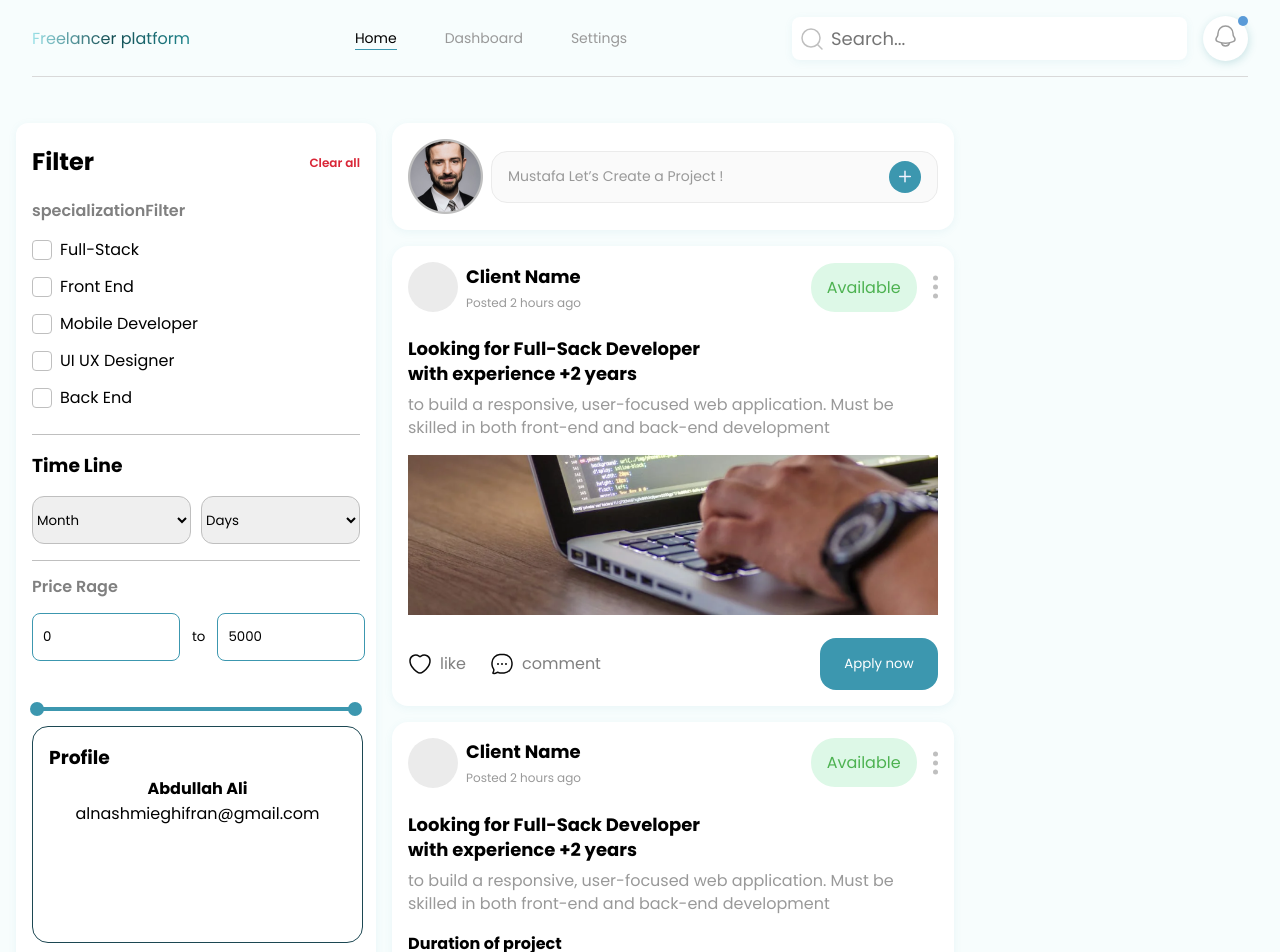
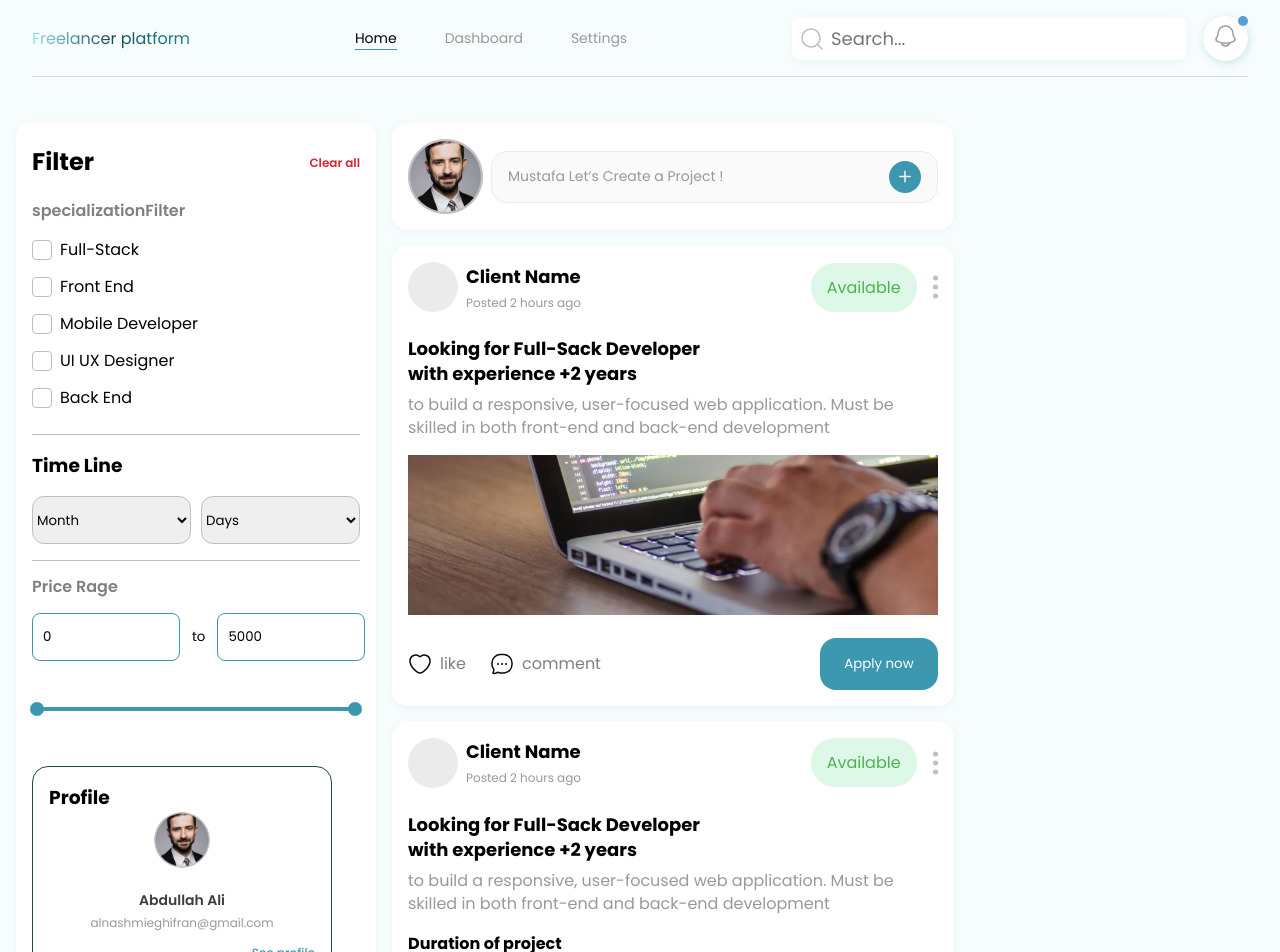
Before and after one commit to boo-shehab/Freelancer_platform, a React (Vite) app: page / in a window 1280 px wide. Shown: the top 952 px of the page. Built offline with nearby package versions, Linux system fonts and the light colour scheme.

Commit message:
Done
**The remining things is searching how i can get it sticky in it place.

```diff
--- a/src/screens/freeLancerScreen/freeLancerScreen.jsx
+++ b/src/screens/freeLancerScreen/freeLancerScreen.jsx
@@ -8,7 +8,7 @@ const freeLancerScreen = () => {
   const handleJobSelection = (jobId) => {
     setSelectedJobs((prevSelected) =>
       prevSelected.includes(jobId)
-        ? prevSelected.filter((id) => id !== jobId) // Remove if already selected
+        ? prevSelected.filter((id) => id !== jobId)
         : [...prevSelected, jobId]
     );
   };
@@ -53,6 +53,7 @@ const freeLancerScreen = () => {
       id: 1,
       name: "Abdullah Ali",
       email: "alnashmieghifran@gmail.com",
+      img: "/post.png",
     },
   ];
 
@@ -150,14 +151,14 @@ const freeLancerScreen = () => {
                 className={styles.priceShowUpInput}
                 type="text"
                 value={value[0]}
-                onChange={(e) => onInputChange(0, e.target.value)} // Update second value
+                onChange={(e) => onInputChange(0, e.target.value)}
               />
               <small>to</small>
               <input
                 className={styles.priceShowUpInput}
                 type="text"
                 value={value[1]}
-                onChange={(e) => onInputChange(1, e.target.value)} // Update second value
+                onChange={(e) => onInputChange(1, e.target.value)}
               />
             </div>
           </div>
@@ -195,14 +196,19 @@ const freeLancerScreen = () => {
           <div className={styles.editProfileFreeLancerSide}>
             <h3>Profile</h3>
             <div className={styles.editProfileFreeLancerSideContent}>
-              <img className={styles.FreeLancerSideContentImg} src="" alt="" />
+              <img
+                className={styles.FreeLancerSideContentImg}
+                src="/public/avatar.png"
+                alt=""
+              />
               {nameOfFreeLancer.map((i) => (
                 <div className={styles.FreeLancerSideContentText}>
-                  <h4>{i.name}</h4>
-                  <p>{i.email}</p>
+                  <h4 className={styles.FreeLancerSideContentName}>{i.name}</h4>
+                  <p className={styles.FreeLancerSideContentEmail}>{i.email}</p>
                 </div>
               ))}
             </div>
+            <p className={styles.FreeLancerSideSeeProfile}>See profile</p>
           </div>
         </div>
       </FilterSide>
--- a/src/screens/freeLancerScreen/freeLancerScreen.module.css
+++ b/src/screens/freeLancerScreen/freeLancerScreen.module.css
@@ -84,6 +84,7 @@
   height: 48px;
   border: 1px solid #bfbfbf;
   border-radius: 12px;
+  cursor: pointer;
 }
 .selectTime:focus {
   outline: none;
@@ -122,21 +123,56 @@
   margin-top: 42px;
 }
 .editProfileFreeLancerSide {
-  width: 331px;
-  height: 217px;
+  width: 300px;
+  height: 210px;
   padding: 16px;
   border-radius: 16px;
   border: 0.3px solid #1c4752;
+  margin-top: 40px;
 }
-.editProfileFreeLancerSideContent{
-display: flex;
-flex-direction: column;
-justify-content: center;
-align-items: center;
-text-align: center;
-gap: 4px;
+.editProfileFreeLancerSideContent {
+  display: flex;
+  flex-direction: column;
+  justify-content: center;
+  align-items: center;
+  text-align: center;
+  gap: 24px;
 }
-.FreeLancerSideContentImg{
+.FreeLancerSideContentImg {
   border-radius: 50%;
-  background-color: #1c4752;
+  width: 56px;
+  height: 56px;
 }
+.FreeLancerSideContentText{
+  display: flex;
+  flex-direction: column;
+  gap: 4px;
+}
+.FreeLancerSideContentName {
+  font-family: Poppins;
+  font-size: 14px;
+  font-weight: 600;
+  line-height: 17.5px;
+  text-decoration-skip-ink: none;
+  color: #3d3d3d;
+}
+
+.FreeLancerSideContentEmail {
+  font-family: Poppins;
+  font-size: 12px;
+  font-weight: 400;
+  line-height: 18px;
+  text-decoration-skip-ink: none;
+  color: #999999;
+}
+.FreeLancerSideSeeProfile {
+  font-family: Poppins;
+  font-size: 12px;
+  font-weight: 500;
+  line-height: 18px;
+  text-decoration-skip-ink: none;
+  text-align: right;
+  color: #3c97af;
+  padding-top: 12px;
+  cursor: pointer;
+}
```
